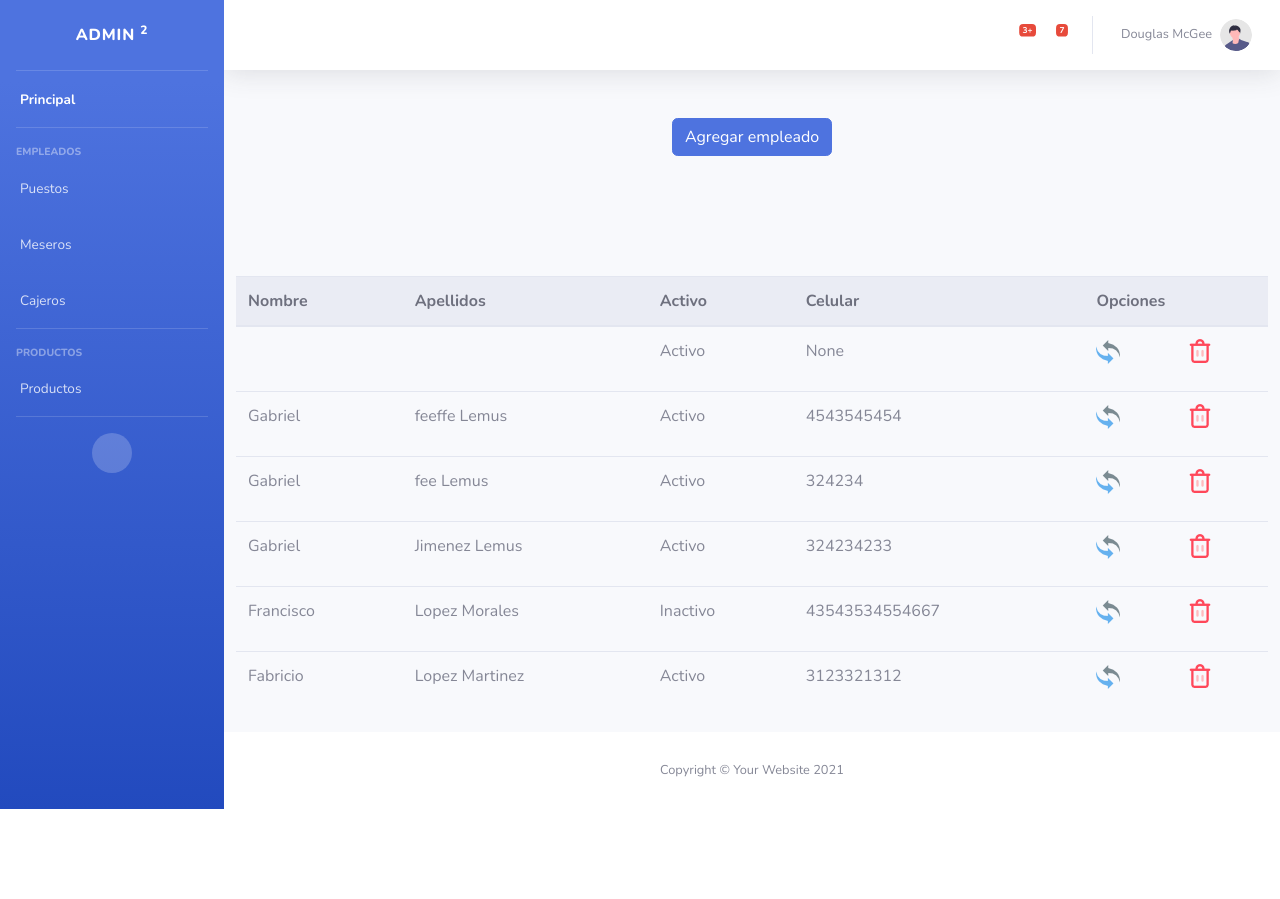
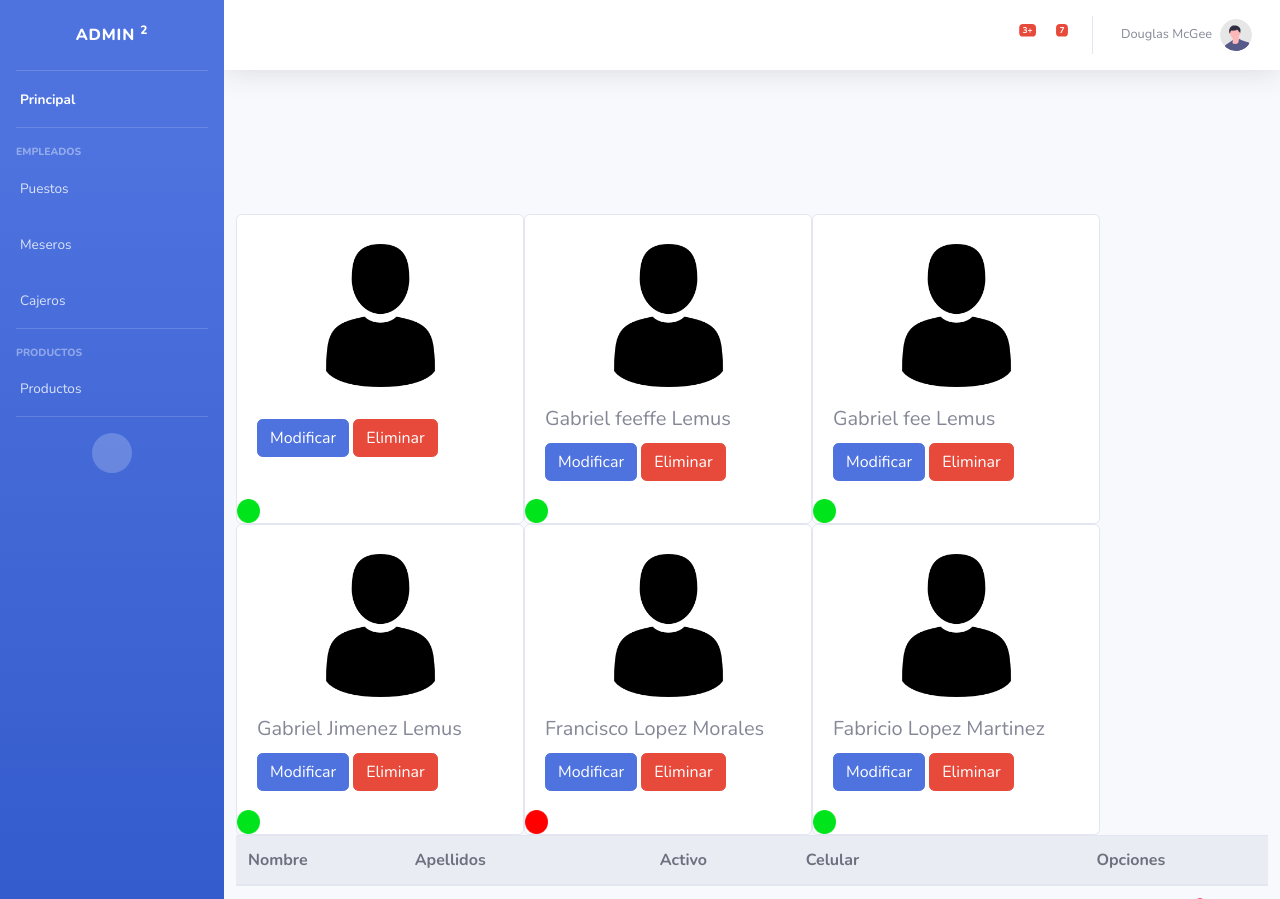
Before and after one commit to LuisEduardoLD/punto-de-venta, a Django app: template templates/Admins/Empleados/empleados.html in a window 1280 px wide. Shown: the top 899 px of the page. Before the commit the page ends 809 px from the top, so only its background shows below. Run offline with Django 3.2, Linux system fonts and the light colour scheme; data comes from the database, SQL or seed files in the repository; both versions use the stored data as it was after the commit; tables that the repository leaves empty hold one stand-in row (values such as "Sample post"); the template is opened without the code that fills it: values that come from a table or form of the project are taken from there, most other values are stand-ins (such as "Sample title", 1, 10 or a date in 2020); some libraries are stand-ins or nearby versions.

Commit message:
agrego propuesta de tarjetas

```diff
--- a/templates/Admins/Empleados/empleados.html
+++ b/templates/Admins/Empleados/empleados.html
@@ -18,15 +18,6 @@
 {% block body %}
 
     <div class="container">
-
-
-        <div class="row justify-content-center mt-5">
-            <button type="button" class="btn btn-primary" data-toggle="modal" data-target="#nuevousuarioModal">
-                Agregar empleado
-            </button>
-        </div>
-
-
     <div class="row justify-content-md-center">
             <div class=" mt-4 mb-5">
                 {% for message in messages %}
@@ -54,6 +45,37 @@
                 </thead>
                 <tbody>
                 {% for i in empleados %}
+                <div class="card " style="width: 18rem;" href="www.google.com">
+                    <img src="/static/recursos/img/empleado.png" class="card-img-top employee" alt="default image created for a new employee">
+
+                    <style>
+                        .employee {
+                        width: 50%;
+                        display: block;
+                        margin-left: auto;
+                        margin-right: auto;
+                        padding-top: 10%;
+                        }
+                    </style>
+                     <style>
+                        .status {
+                            width: 8%;
+                            height: 8%;
+                        }
+                    </style>
+
+                    <div class="card-body">
+                      <h5 class="card-title">{{i.first_name}} {{i.apellido_paterno}} {{i.apellido_materno}}</h5>
+                      <a href="{% url 'admin:actualizar_empleado' i.pk %}" class="btn btn-primary">Modificar</a>
+                      <a href="#" class="btn btn-danger">Eliminar</a>
+                    </div>
+                    {% if i.is_active %}
+                            <img src="/static/recursos/img/active.png" class="status">
+                        {% else %}
+                            <img src="/static/recursos/img/inactive.png" class="status">
+                        {% endif %}
+                </div>
+                  </div>
                     <tr>
                         <td>{{ i.first_name }}</td>
                         <td>{{ i.apellido_paterno }} {{ i.apellido_materno }}</td>
@@ -86,11 +108,7 @@
                 </tbody>
             </table>
         </div>
-
     </div>
-
-
-
     <!-- Modal -->
     <div class="modal fade" id="nuevousuarioModal" tabindex="-1" role="dialog" aria-hidden="true">
         <div class="modal-dialog" role="document">
@@ -122,6 +140,14 @@
     </div>
 
 
+
+    <div class="row justify-content-center mt-5">
+        <button type="button" class="btn btn-primary" data-toggle="modal" data-target="#nuevousuarioModal">
+            Agregar empleado
+        </button>
+    </div>
+
+
     {% block script %}
 
          <script>
```
Also changed, not shown: db.sqlite3, static/recursos/img/active.png (added), static/recursos/img/empleado.png (added), static/recursos/img/inactive.png (added).
